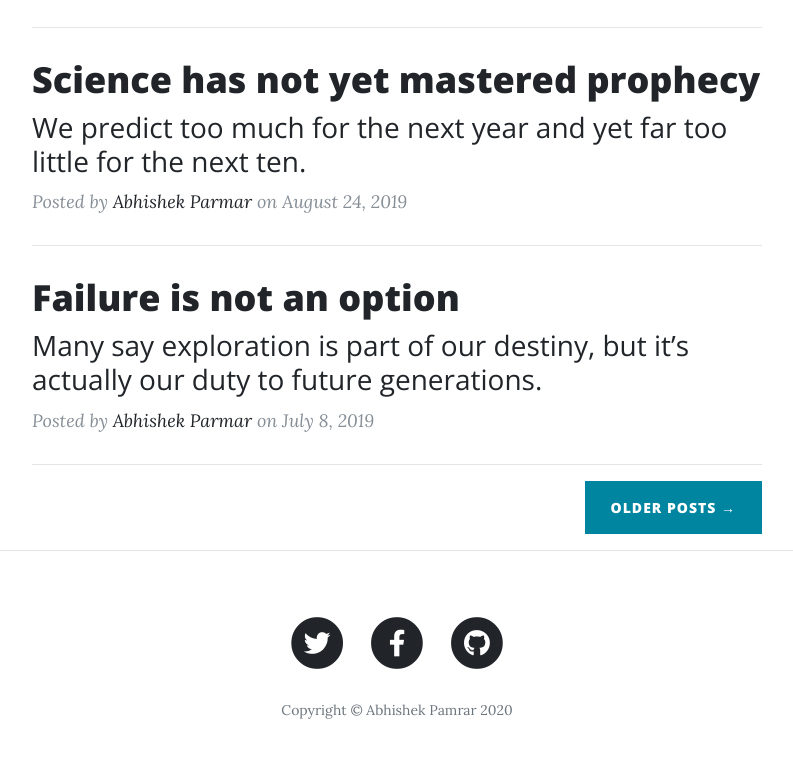
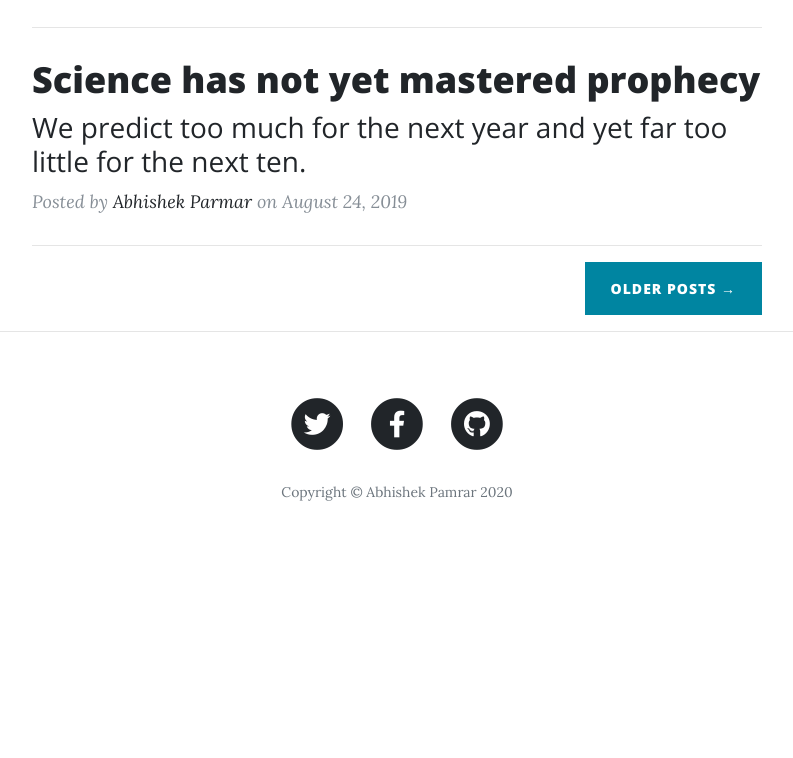
Before and after one commit to abhi-parmar/abhi-parmar.github.io, a website: page index.html in a window 1280 px wide. Shown: the part 1010-1768 px from the top of the page, without its empty margins (243-1036 px from the left). After the commit the page ends 1578 px from the top, so only its background shows below. Drawn offline with nearby package versions, Linux system fonts and the light colour scheme.

Commit message:
Update index.html

```diff
--- a/index.html
+++ b/index.html
@@ -105,7 +105,7 @@
         </div>
         <hr>
         <div class="post-preview">
-          <a href="post1.html">
+          <a href="post3.html">
             <h2 class="post-title">
               Science has not yet mastered prophecy
             </h2>
@@ -116,20 +116,6 @@
           <p class="post-meta">Posted by
             <a href="#">Abhishek Parmar</a>
             on August 24, 2019</p>
-        </div>
-        <hr>
-        <div class="post-preview">
-          <a href="post1.html">
-            <h2 class="post-title">
-              Failure is not an option
-            </h2>
-            <h3 class="post-subtitle">
-              Many say exploration is part of our destiny, but it’s actually our duty to future generations.
-            </h3>
-          </a>
-          <p class="post-meta">Posted by
-            <a href="#">Abhishek Parmar</a>
-            on July 8, 2019</p>
         </div>
         <hr>
         <!-- Pager -->
```
